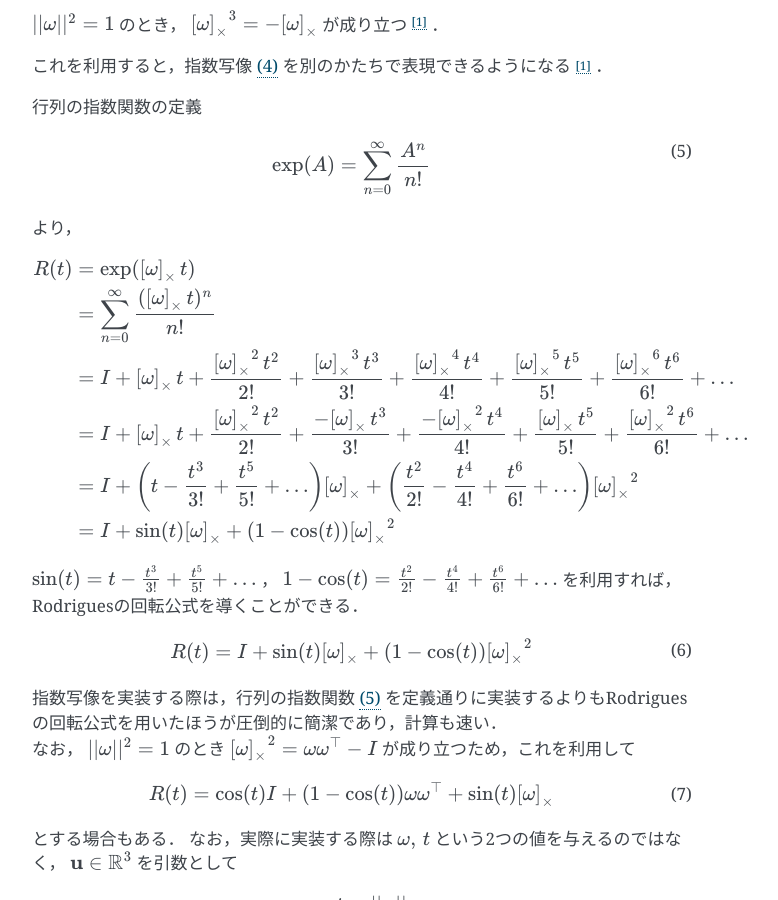
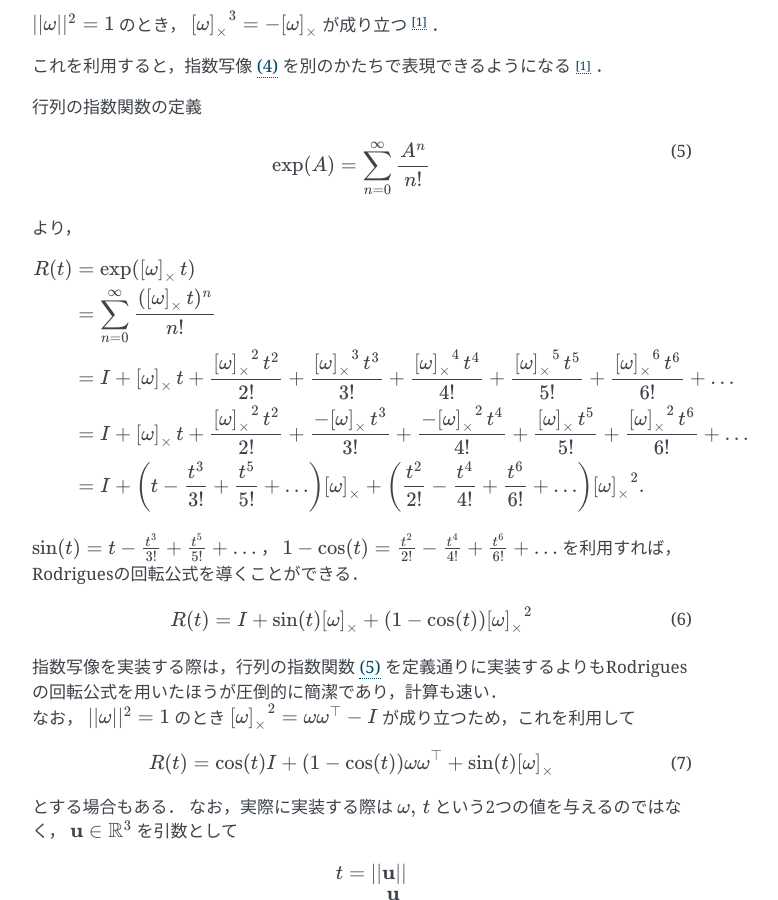
Before and after one commit to IshitaTakeshi/SparseBundleAdjustment, a Sphinx documentation site: the page built from docs/source/camera-pose-parametrization.rst, in a window 1280 px wide and 900 px high, scrolled down 2492 px. Shown: the whole window, without its empty margins (388-1166 px from the left). Built offline with Sphinx 7.4.7, drawn with Linux system fonts in a browser that asks for light colours.

Commit message:
Remove a redundant equation

```diff
--- a/docs/source/camera-pose-parametrization.rst
+++ b/docs/source/camera-pose-parametrization.rst
@@ -182,8 +182,7 @@ Rodriguesの回転公式
            \left( t - \frac{t^3}{3!} + \frac{t^5}{5!} + \dots \right)
            \skew{\mbf{\omega}} +
            \left( \frac{t^2}{2!} - \frac{t^4}{4!} + \frac{t^6}{6!} + \dots \right)
-           \skew{\mbf{\omega}}^2  \\
-        &= I + \sin(t) \skew{\mbf{\omega}} + \left( 1 - \cos(t) \right) \skew{\mbf{\omega}}^2
+           \skew{\mbf{\omega}}^2 .
     \end{align}
 
 :math:`\sin(t) = t - \frac{t^3}{3!} + \frac{t^5}{5!} + \dots` ， :math:`1 - \cos(t) = \frac{t^2}{2!} - \frac{t^4}{4!} + \frac{t^6}{6!} + \dots` を利用すれば，Rodriguesの回転公式を導くことができる．
```
